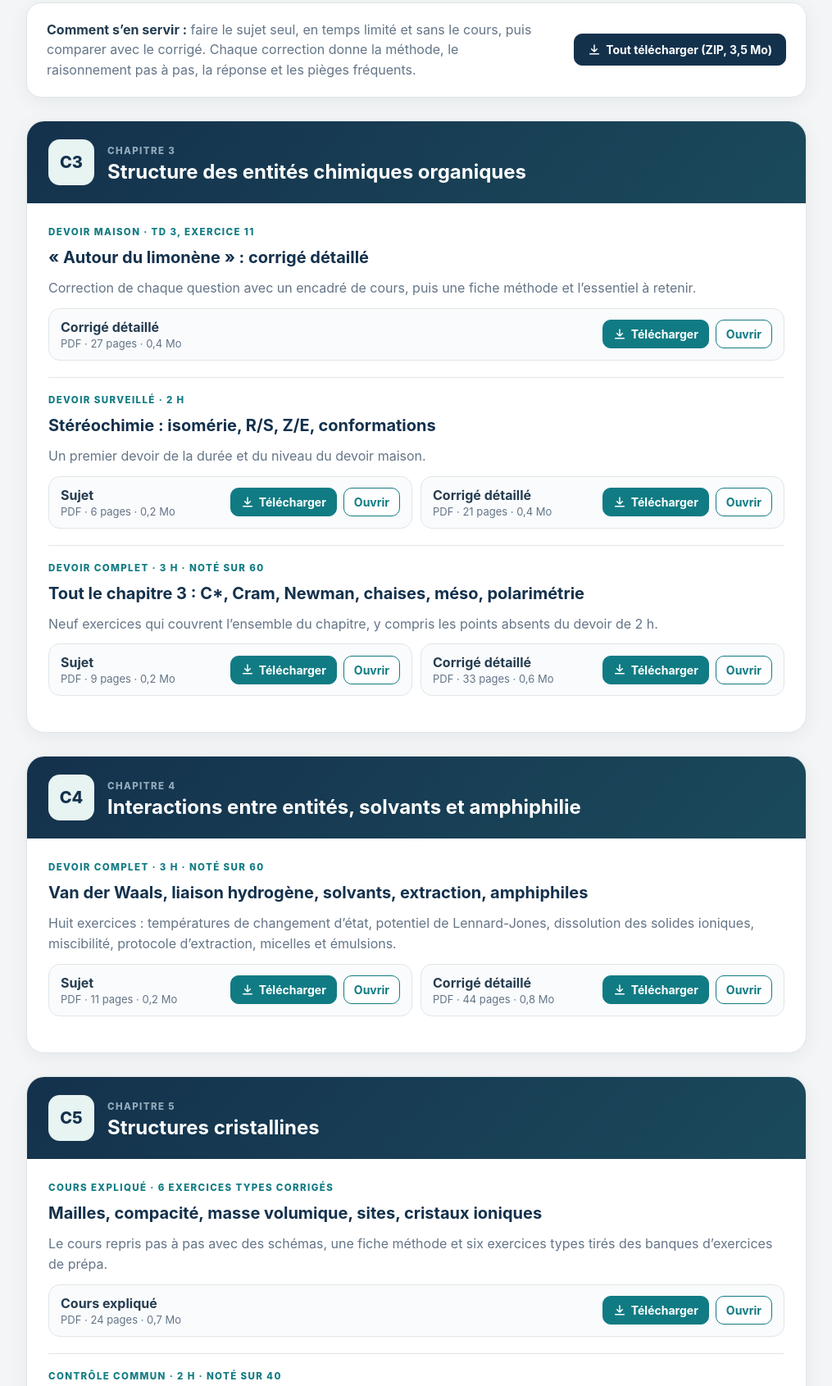
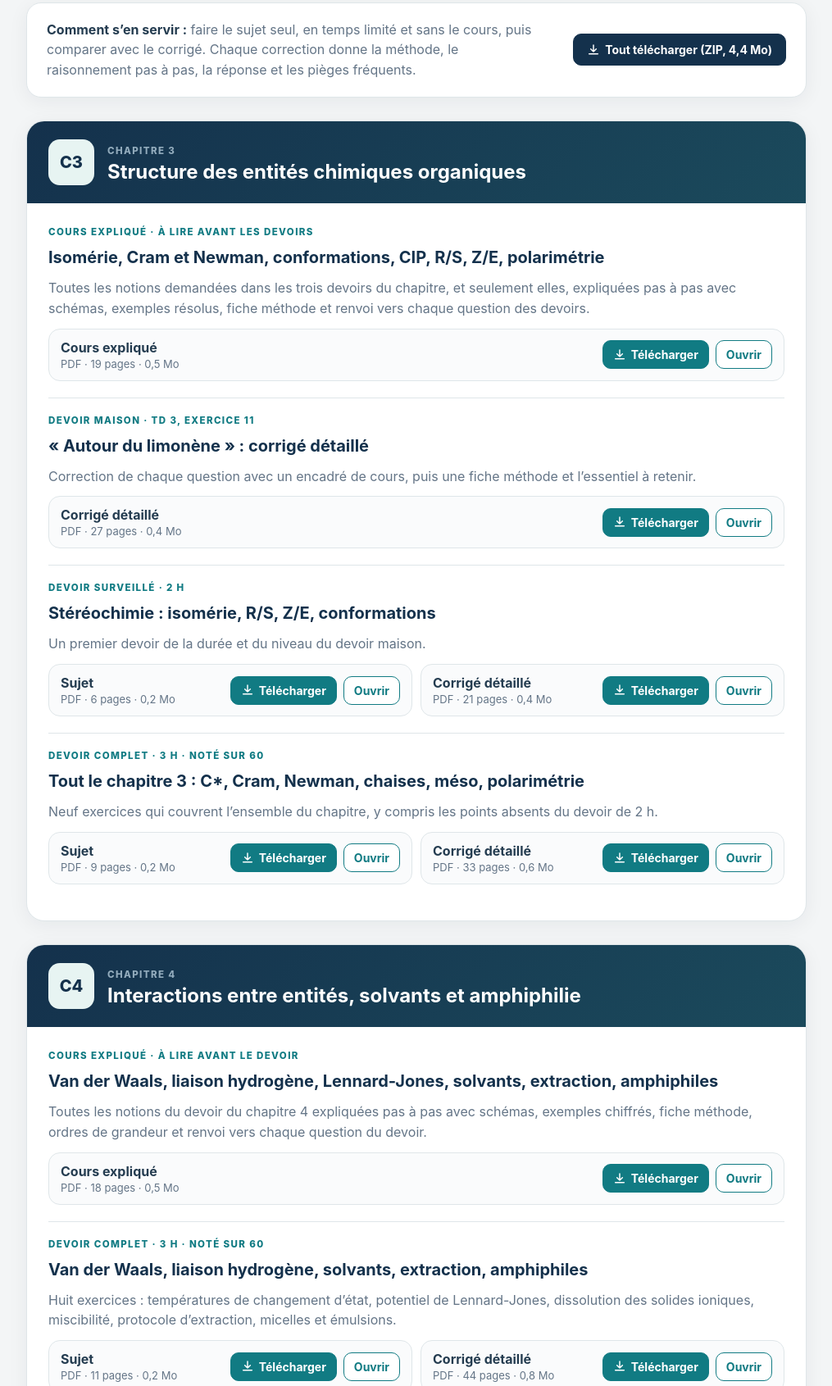
Before and after one commit to xseorkly/ysra-revision, a plain HTML site: page chimie/index.html in a window 1280 px wide. Shown: the part 269-1960 px from the top of the page at 82% size, without its empty margins (132-1147 px from the left). Drawn offline with Linux system fonts and the light colour scheme.

Commit message:
Chimie : cours expliqués des chapitres 3 et 4
Ajoute deux PDF « cours expliqué » (même format que le chapitre 5) qui
reprennent toutes les notions demandées dans les devoirs des chapitres 3
et 4, avec schémas, exemples résolus, fiche méthode et renvois vers
chaque question des devoirs. Blocs ajoutés sur la page chimie et ZIP
mis à jour.

Co-Authored-By: Claude Opus 5.5 <noreply@anthropic.com>
Claude-Session: https://claude.ai/code/session_01L77HxycoY7Wv8V9Ct1jNt1

```diff
--- a/chimie/index.html
+++ b/chimie/index.html
@@ -57,12 +57,21 @@ footer{text-align:center;color:var(--muted);font-size:13px;padding:0 24px 30px;l
 
 <div class="intro">
 <p><b>Comment s’en servir :</b> faire le sujet seul, en temps limité et sans le cours, puis comparer avec le corrigé. Chaque correction donne la méthode, le raisonnement pas à pas, la réponse et les pièges fréquents.</p>
-<a class="btn zip" href="docs/devoirs-chimie.zip" download="Devoirs_chimie_CPES_ch3_ch4_ch5.zip"><svg viewBox="0 0 24 24" fill="none" stroke="currentColor" stroke-width="2.2" stroke-linecap="round" stroke-linejoin="round" aria-hidden="true"><path d="M12 3v12m0 0-5-5m5 5 5-5M4 19h16"/></svg>Tout télécharger (ZIP, 3,5 Mo)</a>
+<a class="btn zip" href="docs/devoirs-chimie.zip" download="Devoirs_chimie_CPES_ch3_ch4_ch5.zip"><svg viewBox="0 0 24 24" fill="none" stroke="currentColor" stroke-width="2.2" stroke-linecap="round" stroke-linejoin="round" aria-hidden="true"><path d="M12 3v12m0 0-5-5m5 5 5-5M4 19h16"/></svg>Tout télécharger (ZIP, 4,4 Mo)</a>
 </div>
 
 <section class="chap" aria-labelledby="ch3">
 <div class="band"><span class="logo" aria-hidden="true">C3</span><div><span class="t">Chapitre 3</span><h2 id="ch3">Structure des entités chimiques organiques</h2></div></div>
 <div class="devoirs">
+
+<div class="devoir">
+<div class="tag">Cours expliqué · à lire avant les devoirs</div>
+<h3>Isomérie, Cram et Newman, conformations, CIP, R/S, Z/E, polarimétrie</h3>
+<p>Toutes les notions demandées dans les trois devoirs du chapitre, et seulement elles, expliquées pas à pas avec schémas, exemples résolus, fiche méthode et renvoi vers chaque question des devoirs.</p>
+<div class="docs">
+<div class="doc"><div><span class="n">Cours expliqué</span><span class="m">PDF · 19 pages · 0,5 Mo</span></div><div class="btns"><a class="btn dl" href="docs/ch3-cours-explique.pdf" download="Cours_Ch3_Structure_entites_organiques.pdf"><svg viewBox="0 0 24 24" fill="none" stroke="currentColor" stroke-width="2.2" stroke-linecap="round" stroke-linejoin="round" aria-hidden="true"><path d="M12 3v12m0 0-5-5m5 5 5-5M4 19h16"/></svg>Télécharger</a><a class="btn" href="docs/ch3-cours-explique.pdf" target="_blank" rel="noopener">Ouvrir</a></div></div>
+</div>
+</div>
 
 <div class="devoir">
 <div class="tag">Devoir maison · TD 3, exercice 11</div>
@@ -99,6 +108,15 @@ footer{text-align:center;color:var(--muted);font-size:13px;padding:0 24px 30px;l
 <section class="chap" aria-labelledby="ch4">
 <div class="band"><span class="logo" aria-hidden="true">C4</span><div><span class="t">Chapitre 4</span><h2 id="ch4">Interactions entre entités, solvants et amphiphilie</h2></div></div>
 <div class="devoirs">
+
+<div class="devoir">
+<div class="tag">Cours expliqué · à lire avant le devoir</div>
+<h3>Van der Waals, liaison hydrogène, Lennard-Jones, solvants, extraction, amphiphiles</h3>
+<p>Toutes les notions du devoir du chapitre 4 expliquées pas à pas avec schémas, exemples chiffrés, fiche méthode, ordres de grandeur et renvoi vers chaque question du devoir.</p>
+<div class="docs">
+<div class="doc"><div><span class="n">Cours expliqué</span><span class="m">PDF · 18 pages · 0,5 Mo</span></div><div class="btns"><a class="btn dl" href="docs/ch4-cours-explique.pdf" download="Cours_Ch4_Interactions_solvants.pdf"><svg viewBox="0 0 24 24" fill="none" stroke="currentColor" stroke-width="2.2" stroke-linecap="round" stroke-linejoin="round" aria-hidden="true"><path d="M12 3v12m0 0-5-5m5 5 5-5M4 19h16"/></svg>Télécharger</a><a class="btn" href="docs/ch4-cours-explique.pdf" target="_blank" rel="noopener">Ouvrir</a></div></div>
+</div>
+</div>
 
 <div class="devoir">
 <div class="tag">Devoir complet · 3 h · noté sur 60</div>
```
Also changed, not shown: 3 other files.
